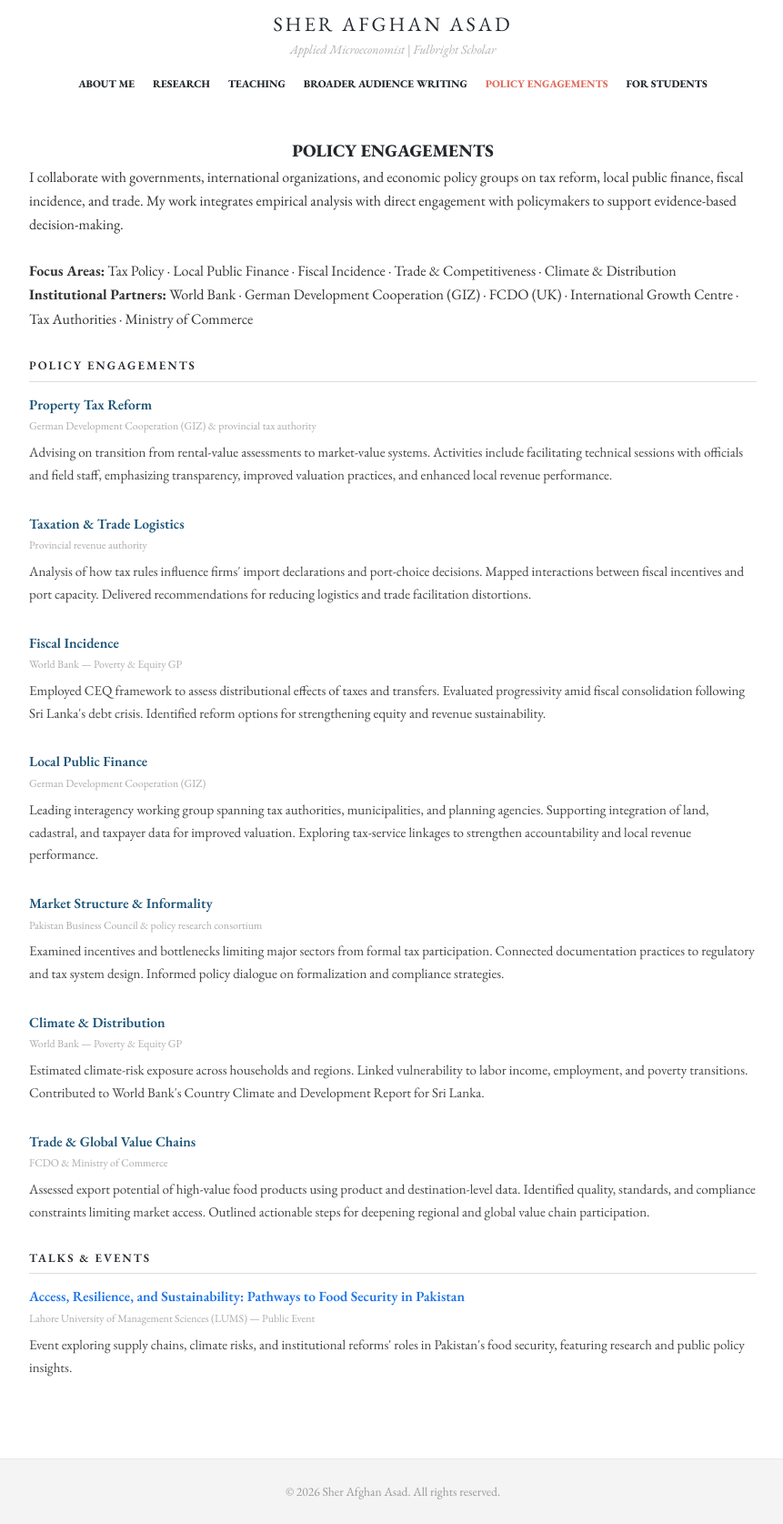
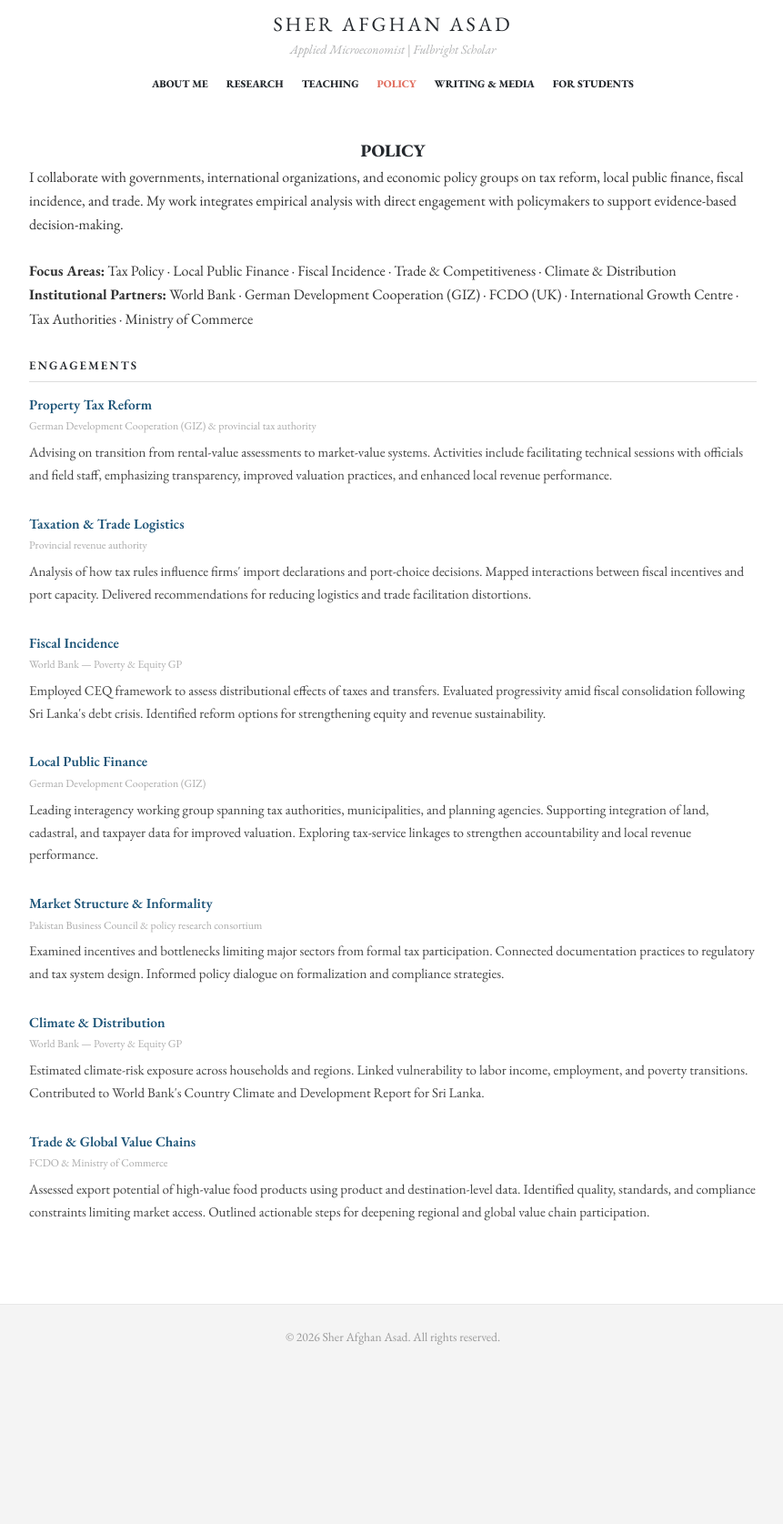
Before and after one commit to sherafghanasad/sherafghanasad.github.io, a Jekyll site: the page built from policy-engagements.html, in a window 1280 px wide. Shown: the whole page at 91% size, without its empty margins (208-1069 px from the left). Built offline with Jekyll 4.4.1, drawn with Linux system fonts in a browser that asks for light colours; after the commit the page ends 1504 px from its top, so only the background shows below that.

Commit message:
Restructure nav: Policy and Writing & Media
Split content by type: 'Policy' (plain tab) now holds only advisory
engagements; 'Writing & Media' holds Substack, Commentary (was Policy
Writing), In the Media (was Media Coverage), and Talks & Events (moved
over from Policy). Retires the long 'Broader Audience Writing' label and
the 'Policy' redundancy.

Co-Authored-By: Claude Opus 4.7 (1M context) <noreply@anthropic.com>

```diff
--- a/_includes/header.html
+++ b/_includes/header.html
@@ -26,19 +26,14 @@
             <li><a href="{{ '/teaching/' | relative_url }}#iowa-state">Iowa State University</a></li>
           </ul>
         </li>
+        <li><a href="{{ '/policy-engagements/' | relative_url }}" {% if page.url == '/policy-engagements/' %}class="active"{% endif %}>Policy</a></li>
         <li class="has-dropdown">
-          <a href="{{ '/broader-audience-writing/' | relative_url }}" {% if page.url == '/broader-audience-writing/' %}class="active"{% endif %}>Broader Audience Writing</a>
+          <a href="{{ '/broader-audience-writing/' | relative_url }}" {% if page.url == '/broader-audience-writing/' %}class="active"{% endif %}>Writing &amp; Media</a>
           <ul class="dropdown">
             <li><a href="{{ '/broader-audience-writing/' | relative_url }}#substack">Substack</a></li>
-            <li><a href="{{ '/broader-audience-writing/' | relative_url }}#policy-writing">Policy Writing</a></li>
-            <li><a href="{{ '/broader-audience-writing/' | relative_url }}#media-coverage">Media Coverage</a></li>
-          </ul>
-        </li>
-        <li class="has-dropdown">
-          <a href="{{ '/policy-engagements/' | relative_url }}" {% if page.url == '/policy-engagements/' %}class="active"{% endif %}>Policy Engagements</a>
-          <ul class="dropdown">
-            <li><a href="{{ '/policy-engagements/' | relative_url }}#policy-engagements">Policy Engagements</a></li>
-            <li><a href="{{ '/policy-engagements/' | relative_url }}#talks-events">Talks & Events</a></li>
+            <li><a href="{{ '/broader-audience-writing/' | relative_url }}#commentary">Commentary</a></li>
+            <li><a href="{{ '/broader-audience-writing/' | relative_url }}#in-the-media">In the Media</a></li>
+            <li><a href="{{ '/broader-audience-writing/' | relative_url }}#talks-events">Talks &amp; Events</a></li>
           </ul>
         </li>
         <li><a href="{{ '/for-students/' | relative_url }}" {% if page.url == '/for-students/' %}class="active"{% endif %}>For Students</a></li>
--- a/policy-engagements.html
+++ b/policy-engagements.html
@@ -1,11 +1,11 @@
 ---
 layout: default
-title: Policy Engagements
-description: Policy engagement work and talks by Sher Afghan Asad.
+title: Policy
+description: Policy and advisory work by Sher Afghan Asad with governments and international organizations.
 permalink: /policy-engagements/
 ---
 
-<h1>Policy Engagements</h1>
+<h1>Policy</h1>
 
 <p style="margin-bottom:24px;">I collaborate with governments, international organizations, and economic policy groups on tax reform, local public finance, fiscal incidence, and trade. My work integrates empirical analysis with direct engagement with policymakers to support evidence-based decision-making.</p>
 
@@ -15,7 +15,7 @@ permalink: /policy-engagements/
   <strong>Institutional Partners:</strong> World Bank &middot; German Development Cooperation (GIZ) &middot; FCDO (UK) &middot; International Growth Centre &middot; Tax Authorities &middot; Ministry of Commerce
 </div>
 
-<h2 id="policy-engagements">Policy Engagements</h2>
+<h2 id="engagements">Engagements</h2>
 
 <div class="engagement-entry">
   <p class="engagement-title">Property Tax Reform</p>
@@ -58,11 +58,3 @@ permalink: /policy-engagements/
   <p class="engagement-partner">FCDO &amp; Ministry of Commerce</p>
   <p class="engagement-desc">Assessed export potential of high-value food products using product and destination-level data. Identified quality, standards, and compliance constraints limiting market access. Outlined actionable steps for deepening regional and global value chain participation.</p>
 </div>
-
-<h2 id="talks-events">Talks &amp; Events</h2>
-
-<div class="engagement-entry">
-  <p class="engagement-title"><a href="https://lums.edu.pk/events/access-resilience-and-sustainability-pathways-food-security-pakistan" target="_blank">Access, Resilience, and Sustainability: Pathways to Food Security in Pakistan</a></p>
-  <p class="engagement-partner">Lahore University of Management Sciences (LUMS) — Public Event</p>
-  <p class="engagement-desc">Event exploring supply chains, climate risks, and institutional reforms' roles in Pakistan's food security, featuring research and public policy insights.</p>
-</div>
```
Also changed, not shown: broader-audience-writing.html (+13 -5 lines).
